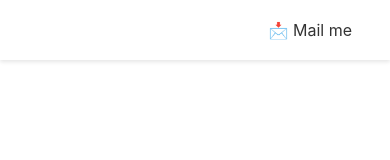
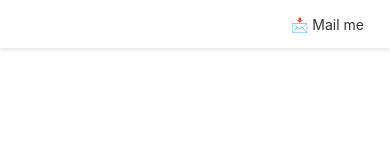
Before and after one commit to jh226/jh226.github.io, a React (Create React App) app: page / in a window 390 px wide. Shown: the top 160 px of the page. Built offline with nearby package versions, Linux system fonts and the light colour scheme.

Commit message:
💄 헤더 반응형으로 사이즈 수정

```diff
--- a/src/layout/Header.css
+++ b/src/layout/Header.css
@@ -36,3 +36,15 @@
 .header-item:hover {
   background: rgba(0, 0, 0, 0.1);     /* 검정색 반투명 */
 }
+
+@media (max-width: 768px) {
+  .header {
+    height: 48px;
+    padding: 8px 16px;
+  }
+
+  .header-item {
+    font-size: 14px;
+    padding: 4px 8px;
+  }
+}
```
